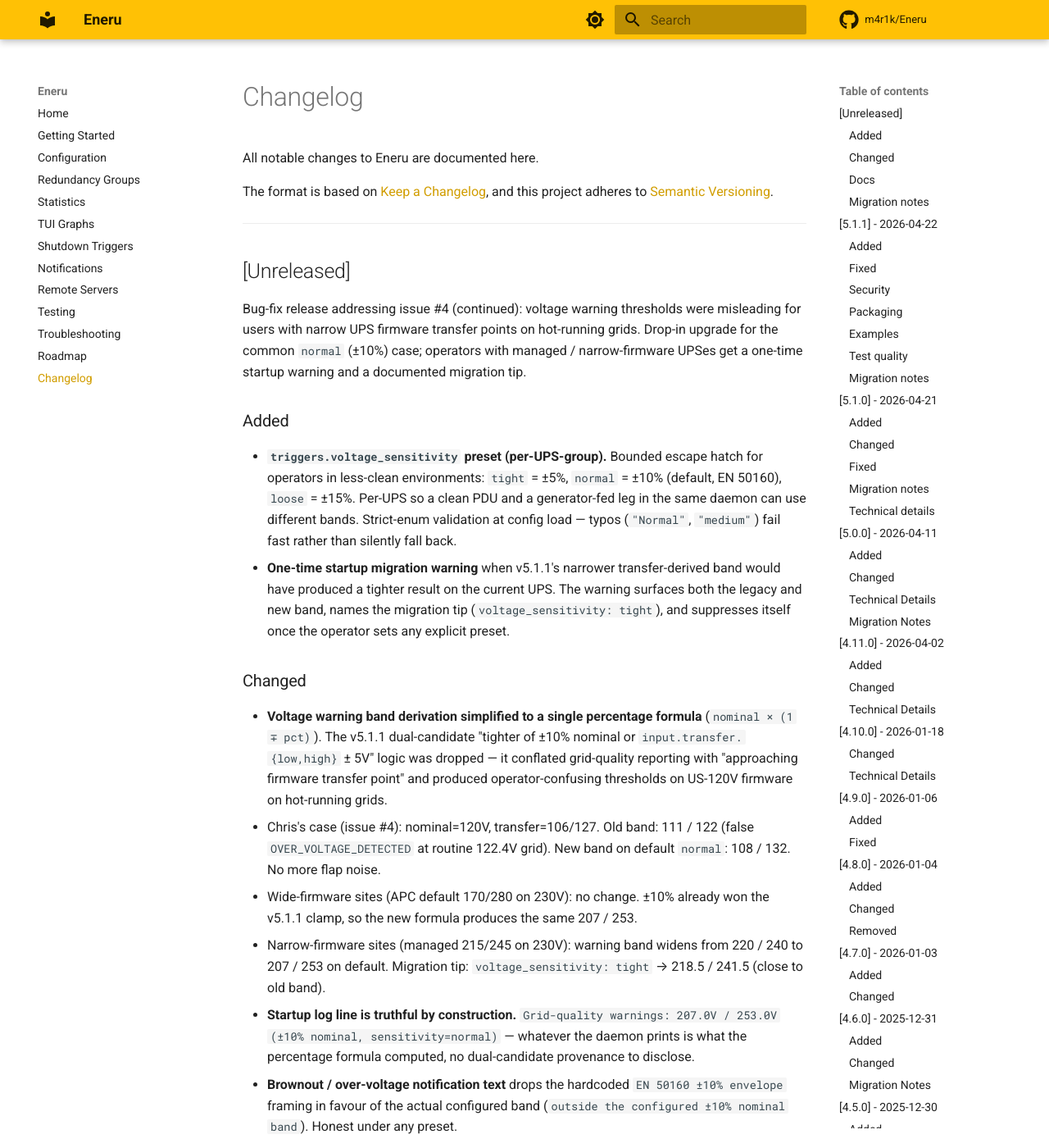
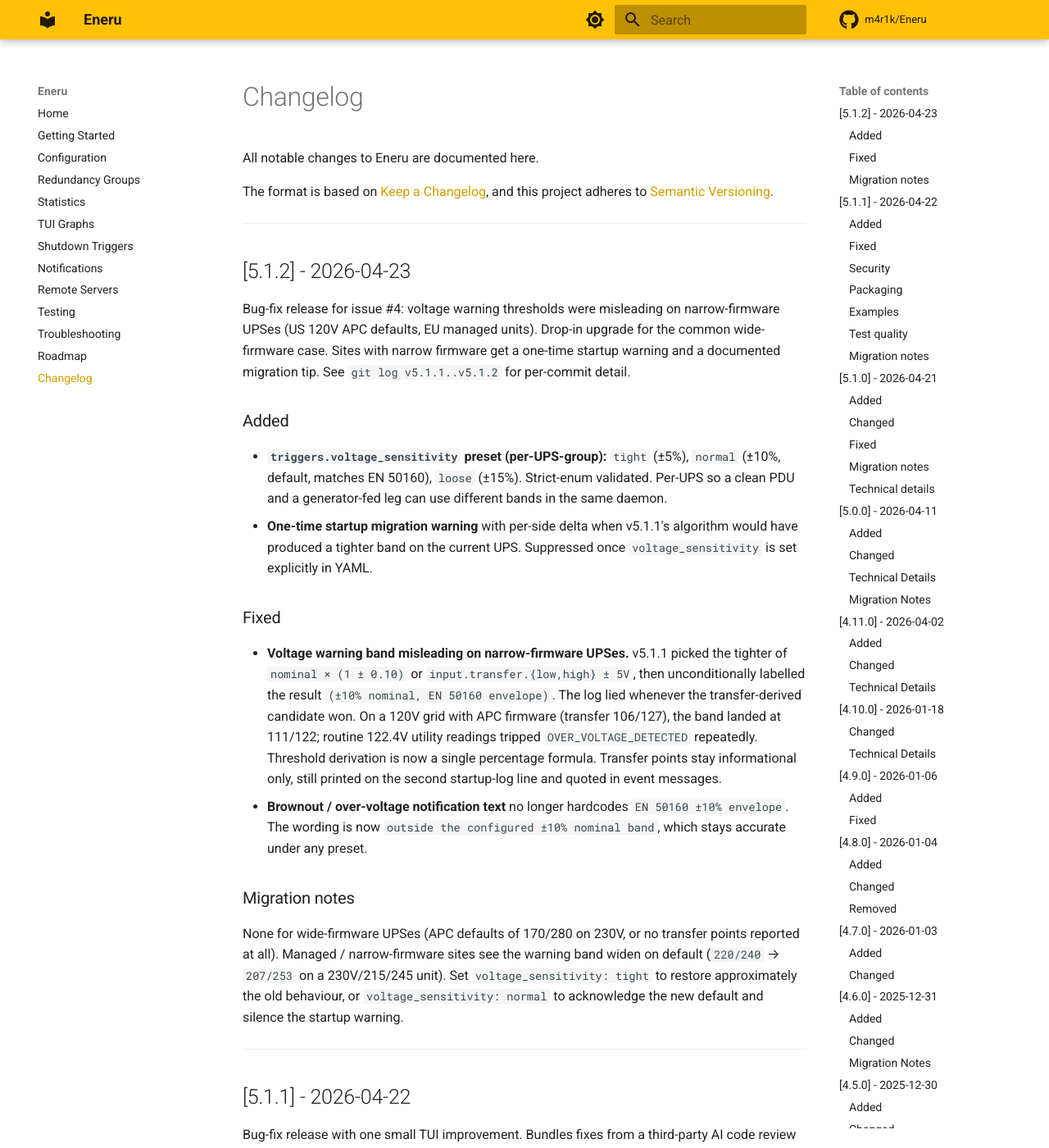
Before and after one commit to m4r1k/Eneru, an MkDocs documentation site: the page built from docs/changelog.md, in a window 1280 px wide and 1400 px high. Shown: the whole window at 82% size. Built offline with MkDocs 1.6.1 and Material for MkDocs 9.7.7, drawn with Linux system fonts in a browser that asks for light colours; comment, search, counter and statistics services are not loaded; some of the changed text lies outside the part shown.

Commit message:
chore(release): 5.1.2
Trim the [Unreleased] block down to bug-fix-release scale (matches
the v5.1.1 entry's density), promote it to [5.1.2] - 2026-04-23,
and bump src/eneru/version.py.

Co-Authored-By: Claude Opus 4.7 <noreply@anthropic.com>

```diff
--- a/docs/changelog.md
+++ b/docs/changelog.md
@@ -7,69 +7,20 @@ and this project adheres to [Semantic Versioning](https://semver.org/spec/v2.0.0
 
 ---
 
-## [Unreleased]
+## [5.1.2] - 2026-04-23
 
-Bug-fix release addressing issue #4 (continued): voltage warning thresholds
-were misleading for users with narrow UPS firmware transfer points on
-hot-running grids. Drop-in upgrade for the common `normal` (±10%) case;
-operators with managed / narrow-firmware UPSes get a one-time startup
-warning and a documented migration tip.
+Bug-fix release for issue #4: voltage warning thresholds were misleading on narrow-firmware UPSes (US 120V APC defaults, EU managed units). Drop-in upgrade for the common wide-firmware case. Sites with narrow firmware get a one-time startup warning and a documented migration tip. See `git log v5.1.1..v5.1.2` for per-commit detail.
 
 ### Added
-- **`triggers.voltage_sensitivity` preset (per-UPS-group).** Bounded
-  escape hatch for operators in less-clean environments:
-  `tight` = ±5%, `normal` = ±10% (default, EN 50160), `loose` = ±15%.
-  Per-UPS so a clean PDU and a generator-fed leg in the same daemon can
-  use different bands. Strict-enum validation at config load — typos
-  (`"Normal"`, `"medium"`) fail fast rather than silently fall back.
-- **One-time startup migration warning** when v5.1.1's narrower
-  transfer-derived band would have produced a tighter result on the
-  current UPS. The warning surfaces both the legacy and new band, names
-  the migration tip (`voltage_sensitivity: tight`), and suppresses
-  itself once the operator sets any explicit preset.
+- **`triggers.voltage_sensitivity` preset (per-UPS-group):** `tight` (±5%), `normal` (±10%, default, matches EN 50160), `loose` (±15%). Strict-enum validated. Per-UPS so a clean PDU and a generator-fed leg can use different bands in the same daemon.
+- **One-time startup migration warning** with per-side delta when v5.1.1's algorithm would have produced a tighter band on the current UPS. Suppressed once `voltage_sensitivity` is set explicitly in YAML.
 
-### Changed
-- **Voltage warning band derivation simplified to a single percentage
-  formula** (`nominal × (1 ∓ pct)`). The v5.1.1 dual-candidate "tighter
-  of ±10% nominal or `input.transfer.{low,high}` ± 5V" logic was
-  dropped — it conflated grid-quality reporting with "approaching
-  firmware transfer point" and produced operator-confusing thresholds
-  on US-120V firmware on hot-running grids.
-  - Chris's case (issue #4): nominal=120V, transfer=106/127. Old band:
-    111 / 122 (false `OVER_VOLTAGE_DETECTED` at routine 122.4V grid).
-    New band on default `normal`: 108 / 132. No more flap noise.
-  - Wide-firmware sites (APC default 170/280 on 230V): no change.
-    ±10% already won the v5.1.1 clamp, so the new formula produces the
-    same 207 / 253.
-  - Narrow-firmware sites (managed 215/245 on 230V): warning band
-    widens from 220 / 240 to 207 / 253 on default. Migration tip:
-    `voltage_sensitivity: tight` → 218.5 / 241.5 (close to old band).
-- **Startup log line is truthful by construction.** `Grid-quality
-  warnings: 207.0V / 253.0V (±10% nominal, sensitivity=normal)` —
-  whatever the daemon prints is what the percentage formula computed,
-  no dual-candidate provenance to disclose.
-- **Brownout / over-voltage notification text** drops the hardcoded
-  `EN 50160 ±10% envelope` framing in favour of the actual configured
-  band (`outside the configured ±10% nominal band`). Honest under any
-  preset.
-
-### Docs
-- `docs/triggers.md` "Voltage thresholds" section rewritten around the
-  preset model. New per-grid resolution table (`tight | normal | loose`
-  resolved at every standard-grid nominal) and a new vendor reference
-  section with `upsc` verification tip.
-- `docs/configuration.md` per-UPS triggers table gains
-  `voltage_sensitivity`.
-- `examples/config-reference.yaml` documents the preset under the
-  per-group `triggers:` block.
+### Fixed
+- **Voltage warning band misleading on narrow-firmware UPSes.** v5.1.1 picked the tighter of `nominal × (1 ± 0.10)` or `input.transfer.{low,high} ± 5V`, then unconditionally labelled the result `(±10% nominal, EN 50160 envelope)`. The log lied whenever the transfer-derived candidate won. On a 120V grid with APC firmware (transfer 106/127), the band landed at 111/122; routine 122.4V utility readings tripped `OVER_VOLTAGE_DETECTED` repeatedly. Threshold derivation is now a single percentage formula. Transfer points stay informational only, still printed on the second startup-log line and quoted in event messages.
+- **Brownout / over-voltage notification text** no longer hardcodes `EN 50160 ±10% envelope`. The wording is now `outside the configured ±10% nominal band`, which stays accurate under any preset.
 
 ### Migration notes
-None for the common case (wide-firmware UPSes, no transfer points
-reported, or any site already using `voltage_sensitivity` explicitly).
-For managed / narrow-firmware sites: the warning band widens on default;
-set `voltage_sensitivity: tight` to restore approximately the old
-behaviour. The startup migration warning surfaces the comparison the
-first time the daemon starts after upgrading.
+None for wide-firmware UPSes (APC defaults of 170/280 on 230V, or no transfer points reported at all). Managed / narrow-firmware sites see the warning band widen on default (`220/240` → `207/253` on a 230V/215/245 unit). Set `voltage_sensitivity: tight` to restore approximately the old behaviour, or `voltage_sensitivity: normal` to acknowledge the new default and silence the startup warning.
 
 ---
 
--- a/src/eneru/version.py
+++ b/src/eneru/version.py
@@ -2,4 +2,4 @@
 
 # Version is set at build time via git describe --tags
 # Format: "5.1.0" for tagged releases, "5.1.0-5-gabcdef1" for dev builds
-__version__ = "5.1.1"
+__version__ = "5.1.2"
```
